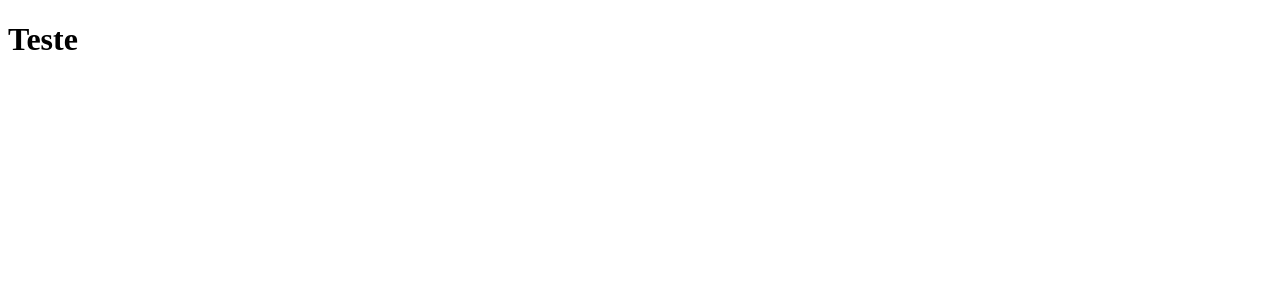
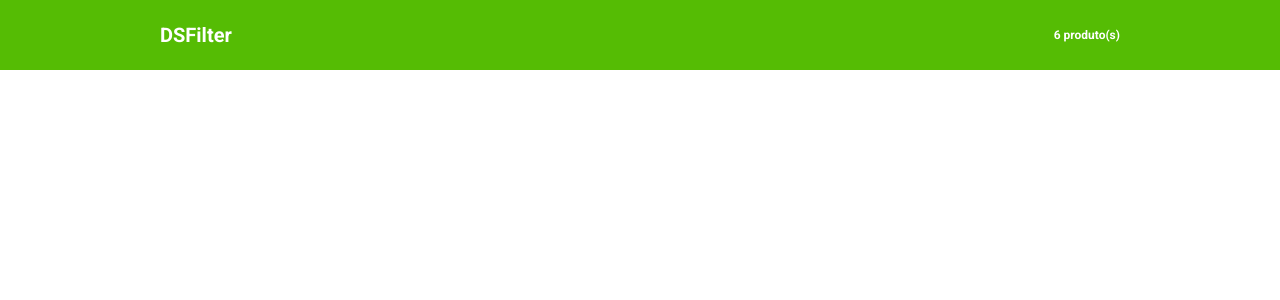
Before and after one commit to cauerg44/DSFilter, a React (Vite) app: page / in a window 1280 px wide. Shown: the top 300 px of the page. Built offline with nearby package versions, Linux system fonts and the light colour scheme.

Commit message:
Header component

```diff
--- a/src/App.tsx
+++ b/src/App.tsx
@@ -1,10 +1,11 @@
+import Header from "./components/Header";
 
 
 export default function App() {
 
   return (
     <>
-      <h1>Teste</h1>
+      <Header />
     </>
   )
 }
--- /dev/null
+++ b/src/components/Header/index.tsx
@@ -0,0 +1,13 @@
+import './styles.css'
+
+export default function Header() {
+
+    return (
+        <header>
+            <nav className='dsf-main-container'>
+                <h1>DSFilter</h1>
+                <p>6 produto(s)</p>
+            </nav>
+        </header>
+    )
+}
--- /dev/null
+++ b/src/components/Header/styles.css
@@ -0,0 +1,26 @@
+header {
+    height: 70px;
+    background-color: var(--dsf-bg-color-primary);
+    display: flex;
+    align-items: center;
+    padding: 0 20px;
+}
+
+nav {
+    display: flex;
+    justify-content: space-between;
+}
+
+nav h1 {
+    font-size: 20px;
+    font-weight: 700;
+    color: var(--dsf-font-color-primary);
+    padding: 5px 0;
+}
+
+nav p {
+    padding: 10px 0;
+    font-size: 12px;
+    font-weight: 700;
+    color: var(--dsf-font-color-primary);
+}
--- a/src/index.css
+++ b/src/index.css
@@ -0,0 +1,20 @@
+@import url('https://fonts.googleapis.com/css2?family=Roboto:ital,wght@0,100;0,300;0,400;0,500;0,700;0,900;1,100;1,300;1,400;1,500;1,700;1,900&display=swap');
+
+:root {
+    --dsf-bg-color-primary: #55BC04;
+
+    --dsf-font-color-primary: #FFFFFF;
+}
+
+* {
+    box-sizing: border-box;
+    margin: 0;
+    padding: 0;
+    font-family: 'Roboto', sans-serif;
+}
+
+.dsf-main-container {
+    width: 100%;
+    max-width: 960px;
+    margin: 0 auto;
+}
```
